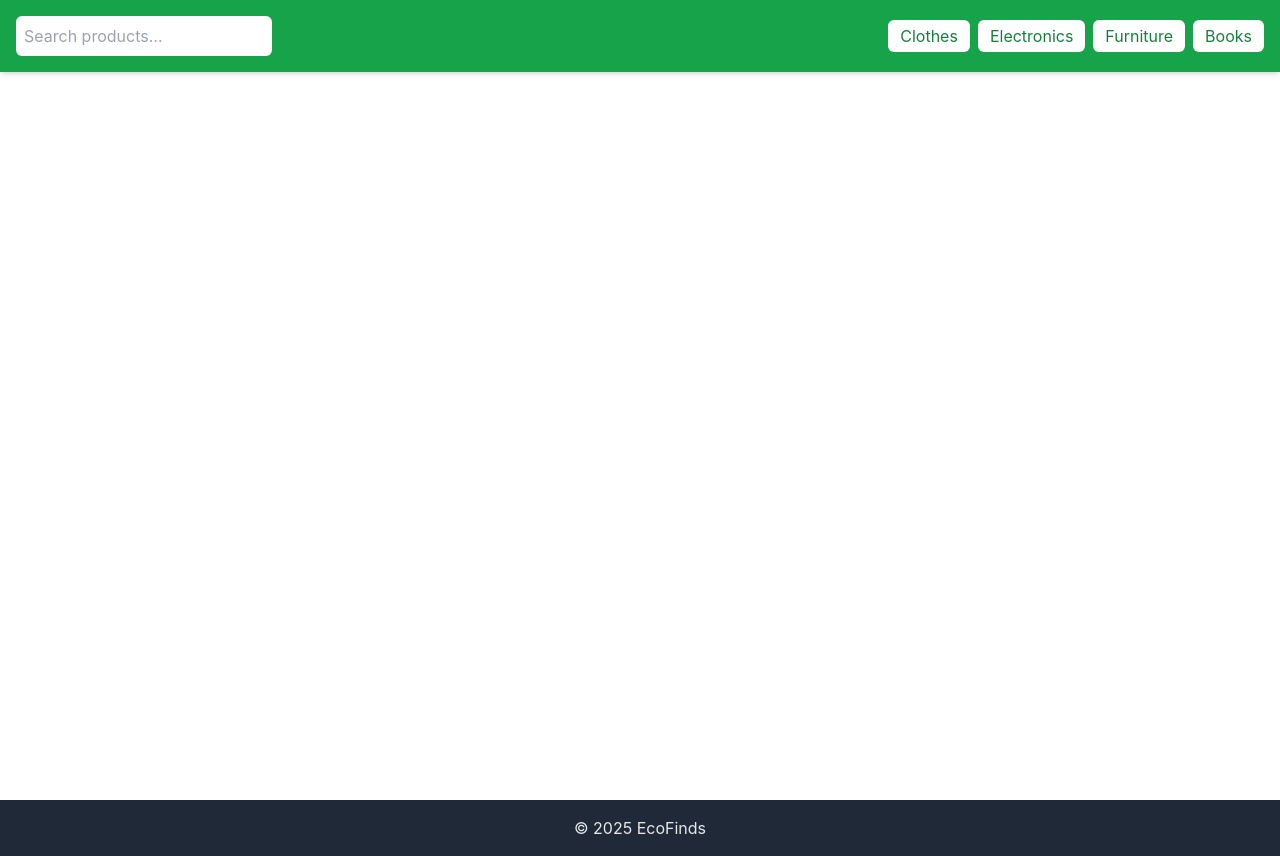
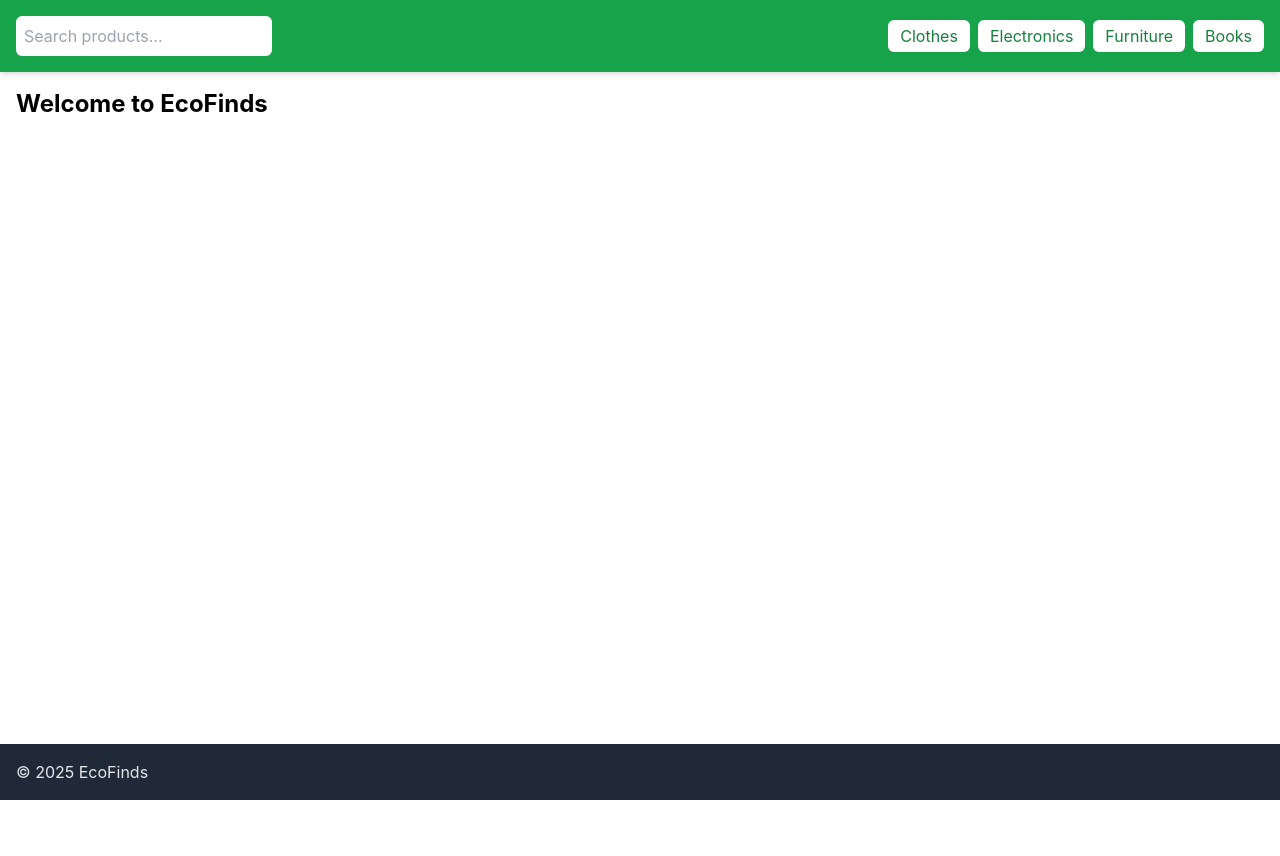
Before and after one commit to BishalChaudhary3/eco-swap, a React (Create React App) app in the folder eco-swap-fe/: page / in a window 1280 px wide. After the commit the page ends 800 px from the top, so only its background shows below. Built offline with nearby package versions, Linux system fonts and the light colour scheme.

Commit message:
Refactor App component structure and fix Footer styling

```diff
--- a/eco-swap-fe/src/App.css
+++ b/eco-swap-fe/src/App.css
@@ -1,3 +1,5 @@
+
+
 .App {
   text-align: center;
 }
--- a/eco-swap-fe/src/App.js
+++ b/eco-swap-fe/src/App.js
@@ -4,14 +4,13 @@ import Footer from './components/Footer';
 
 function App() {
   return (
-    <div className="App">
-      <div className="flex flex-col min-h-screen">
+    <div className="flex flex-col min-h-screen">
       <Header />
 
       <main className="flex-grow p-4">
-        {/* Routes go here */}
+        <h1 className="text-2xl font-bold">Welcome to EcoFinds</h1>
       </main>
-      </div>
+
       <Footer />
     </div>
   );
--- a/eco-swap-fe/src/components/Footer.jsx
+++ b/eco-swap-fe/src/components/Footer.jsx
@@ -1,6 +1,6 @@
 export default function Footer() {
   return (
-    <footer className="bg-gray-800 text-gray-200 p-4 text-center">
+    <footer className="fixed bottom-0 left-0 w-full bg-gray-800 text-gray-200 p-4 text-centerr">
       <p>&copy; {new Date().getFullYear()} EcoFinds</p>
     </footer>
   );
```
